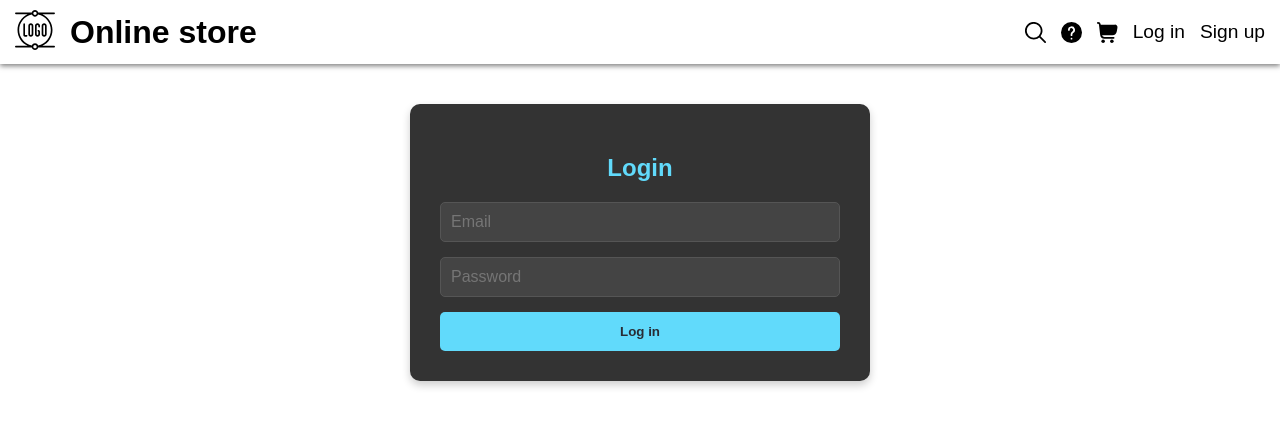
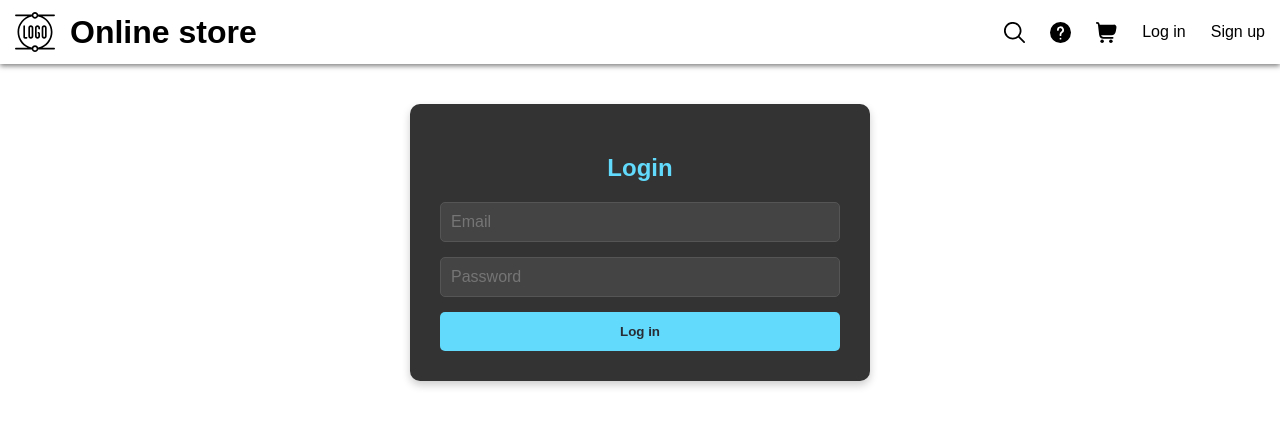
Before and after one commit to Taras1403/onlinestore-project, a React (Create React App) app in the folder client/: page /login in a window 1280 px wide. Shown: the top 426 px of the page. Built offline with nearby package versions, Linux system fonts and the light colour scheme.

Commit message:
Adding style to nav

```diff
--- a/client/src/components/Header.css
+++ b/client/src/components/Header.css
@@ -2,11 +2,42 @@
   display: flex;
   justify-content: space-between;
   text-align: center;
-
   background-color: #ffffff;
   width: 100%;
   height: 8vh;
   box-shadow: 0 2px 5px rgba(0, 0, 0, 0.5);
+  position: sticky;
+  top: 0;
+  z-index: 1000;
+}
+
+.header-nav {
+  display: flex;
+  justify-content: space-between;
+  align-items: center;
+}
+
+.navigation-links {
+  display: flex;
+  align-items: center;
+  gap: 20px;
+}
+
+.dropdown-container {
+  position: relative;
+}
+
+.navig-link-button {
+  background: none;
+  border: none;
+  cursor: pointer;
+  display: flex;
+  align-items: center;
+  gap: 5px;
+  font-size: 1rem;
+  color: black;
+  text-decoration: none;
+  padding: 0;
 }
 
 .logo-container {
@@ -16,14 +47,16 @@
   gap: 15px;
 }
 
-nav {
+.header nav {
   display: flex;
   align-items: center;
-  gap: 15px;
+  gap: 25px;
   margin-right: 15px;
 }
 
 .logo-icon {
+  display: flex;
+  align-items: center;
   width: 40px;
   height: 40px;
 }
@@ -44,6 +77,12 @@ nav {
 }
 
 .question-icon {
+  width: 21px;
+  height: 21px;
+  cursor: pointer;
+}
+
+.follow-icon {
   width: 21px;
   height: 21px;
   cursor: pointer;
@@ -99,10 +138,14 @@ nav {
 
 }
 
+.navig-1,
+.navig-2,
+.navig-3,
+.navig-4,
 .header nav a {
   color: #000000;
   text-decoration: none;
-  font-size: 1.2rem;
+  font-size: 1rem;
   transition: color 0.2s;
   display: flex;
   align-items: center;
@@ -112,7 +155,7 @@ nav {
   color: white;
 }
 
-.header button {
+.header user-profile-container button {
   padding: 12px;
   border: none;
   border-radius: 5px;
```
